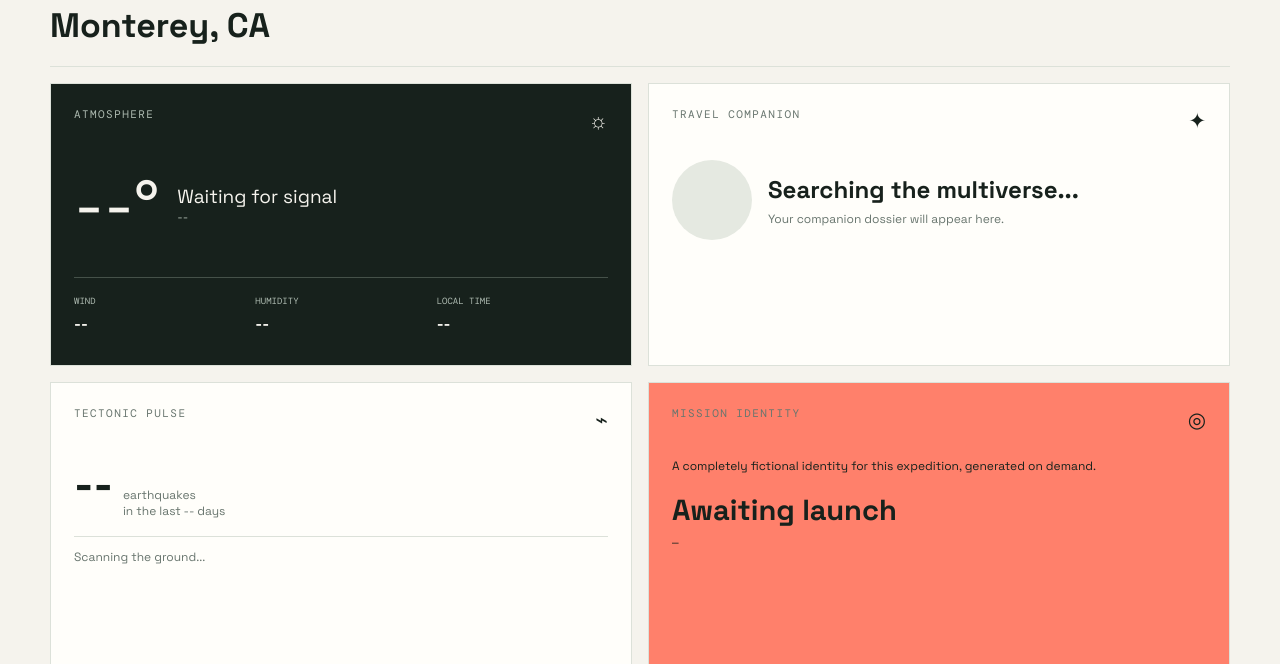
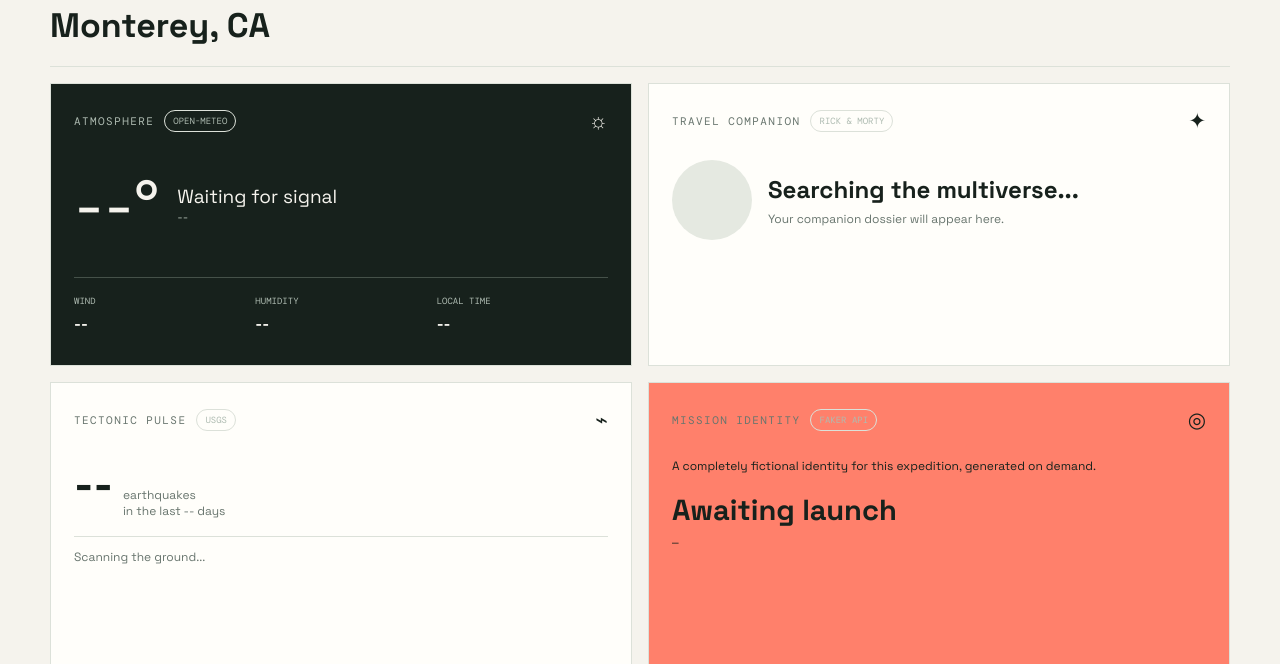
Before and after one commit to rcrookotterwise/richcc, a web app: file hw3/index.html in a window 1280 px wide. Shown: the part 886-1550 px from the top of the page. Run offline with its HTML, style and script files only (its server is not run), Linux system fonts and the light colour scheme.

Commit message:
HW3 draft 2, looking good, ready to grade?

```diff
--- a/hw3/css/style.css
+++ b/hw3/css/style.css
@@ -90,14 +90,20 @@ h1 {
   margin-top: 27px;
 }
 
-.api-pills span {
+.api-pills a {
   padding: 7px 10px;
   border: 1px solid var(--line);
   border-radius: 99px;
   color: var(--muted);
+  text-decoration: none;
   font:
     10px "DM Mono",
     monospace;
+}
+
+.api-pills a:hover {
+  color: var(--ink);
+  background: var(--line);
 }
 
 .control-panel {
@@ -244,6 +250,28 @@ h1 {
 .card-top {
   display: flex;
   justify-content: space-between;
+  align-items: center;
+}
+
+.card-title {
+  display: flex;
+  align-items: center;
+  gap: 10px;
+}
+
+.api-pill {
+  display: inline-block;
+  padding: 4px 8px;
+  border: 1px solid #dce1d9;
+  border-radius: 20px;
+  color: #aebbb1;
+  font: 9px "DM Mono", monospace;
+  text-decoration: none;
+}
+
+.api-pill:hover {
+  color: white;
+  background: #455149;
 }
 
 .card-icon {
--- a/hw3/index.html
+++ b/hw3/index.html
@@ -29,10 +29,10 @@
         <h1>Pack your curiosity.<br><em>The universe is live.</em></h1>
         <p class="hero-copy">Pick a destination and a curious traveler. We’ll pull live weather, seismic activity, and a character dossier into one cosmic field report.</p>
         <div class="api-pills" aria-label="APIs used">
-            <span>USGS</span>
-            <span>OPEN-METEO</span>
-            <span>RICK &amp; MORTY</span>
-            <span>FAKER API</span>
+            <a href="https://earthquake.usgs.gov/fdsnws/event/1/" target="_blank" rel="noopener noreferrer">USGS</a>
+            <a href="https://open-meteo.com/en/docs" target="_blank" rel="noopener noreferrer">OPEN-METEO</a>
+            <a href="https://rickandmortyapi.com/documentation" target="_blank" rel="noopener noreferrer">RICK &amp; MORTY</a>
+            <a href="https://fakerapi.it/en" target="_blank" rel="noopener noreferrer">FAKER API</a>
         </div>
       </section>
 
@@ -41,17 +41,17 @@
         <form id="adventure-form">
           <div class="form-grid">
             <label class="field field-wide">Destination
-              <input id="location-input" name="location" type="text" value="Monterey, CA" minlength="2" maxlength="60" required placeholder="Try: Monterey, CA">
+              <input id="location-input" name="location" type="text" value="Monterey, CA" placeholder="Try: Monterey, CA">
               <span class="field-hint">City, state, or country</span>
             </label>
             <label class="field">Character
-              <select id="character-input" name="character" required disabled>
+              <select id="character-input" name="character" disabled>
                 <option value="">Loading characters...</option>
               </select>
               <span class="field-hint">From the Rick &amp; Morty universe</span>
             </label>
             <label class="field">Look back (days)
-              <input id="days-input" name="days" type="number" value="30" min="1" max="90" required>
+              <input id="days-input" name="days" type="number" value="30">
               <span class="field-hint">Earthquake search window</span>
             </label>
           </div>
@@ -68,22 +68,42 @@
         <div class="results-heading"><div><div class="section-label">02 / YOUR FIELD REPORT</div><h2 id="report-title">Monterey, CA</h2></div><span class="report-time" id="report-time"></span></div>
         <div class="dashboard-grid">
           <article class="card weather-card">
-            <div class="card-top"><span class="card-kicker">ATMOSPHERE</span><span class="card-icon">☼</span></div>
+            <div class="card-top">
+              <div class="card-title">
+                <span class="card-kicker">ATMOSPHERE</span>
+                <a class="api-pill" href="https://open-meteo.com/en/docs" target="_blank" rel="noopener noreferrer">OPEN-METEO</a>
+              </div>
+              <span class="card-icon">☼</span></div>
             <div class="weather-main"><div class="temperature" id="temperature">--°</div><div><div class="weather-label" id="weather-label">Waiting for signal</div><div class="muted" id="coordinates">--</div></div></div>
             <div class="weather-stats"><div><span>WIND</span><strong id="wind">--</strong></div><div><span>HUMIDITY</span><strong id="humidity">--</strong></div><div><span>LOCAL TIME</span><strong id="local-time">--</strong></div></div>
           </article>
           <article class="card character-card">
-            <div class="card-top"><span class="card-kicker">TRAVEL COMPANION</span><span class="card-icon">✦</span></div>
+            <div class="card-top">
+              <div class="card-title">
+                <span class="card-kicker">TRAVEL COMPANION</span>
+                <span class="api-pill">RICK &amp; MORTY</span>
+              </div>
+              <span class="card-icon">✦</span></div>
             <div class="character-content" id="character-content"><div class="skeleton-avatar"></div><div><h3>Searching the multiverse...</h3><p class="muted">Your companion dossier will appear here.</p></div></div>
             <div class="character-meta" id="character-meta"></div>
           </article>
           <article class="card quake-card">
-            <div class="card-top"><span class="card-kicker">TECTONIC PULSE</span><span class="card-icon">⌁</span></div>
+            <div class="card-top">
+              <div class="card-title">
+                <span class="card-kicker">TECTONIC PULSE</span>
+                <span class="api-pill">USGS</span>
+              </div>
+              <span class="card-icon">⌁</span></div>
             <div class="quake-summary"><strong id="quake-count">--</strong><span>earthquakes<br>in the last <span id="quake-window">--</span> days</span></div>
             <div class="quake-list" id="quake-list"><p class="muted">Scanning the ground...</p></div>
           </article>
           <article class="card identity-card">
-            <div class="card-top"><span class="card-kicker">MISSION IDENTITY</span><span class="card-icon">◎</span></div>
+            <div class="card-top">
+              <div class="card-title">
+                <span class="card-kicker">MISSION IDENTITY</span>
+                <span class="api-pill">FAKER API</span>
+              </div>
+              <span class="card-icon">◎</span></div>
             <p class="identity-intro">A completely fictional identity for this expedition, generated on demand.</p>
             <div class="identity-name" id="identity-name">Awaiting launch</div>
             <div class="identity-details" id="identity-details">—</div>
```
